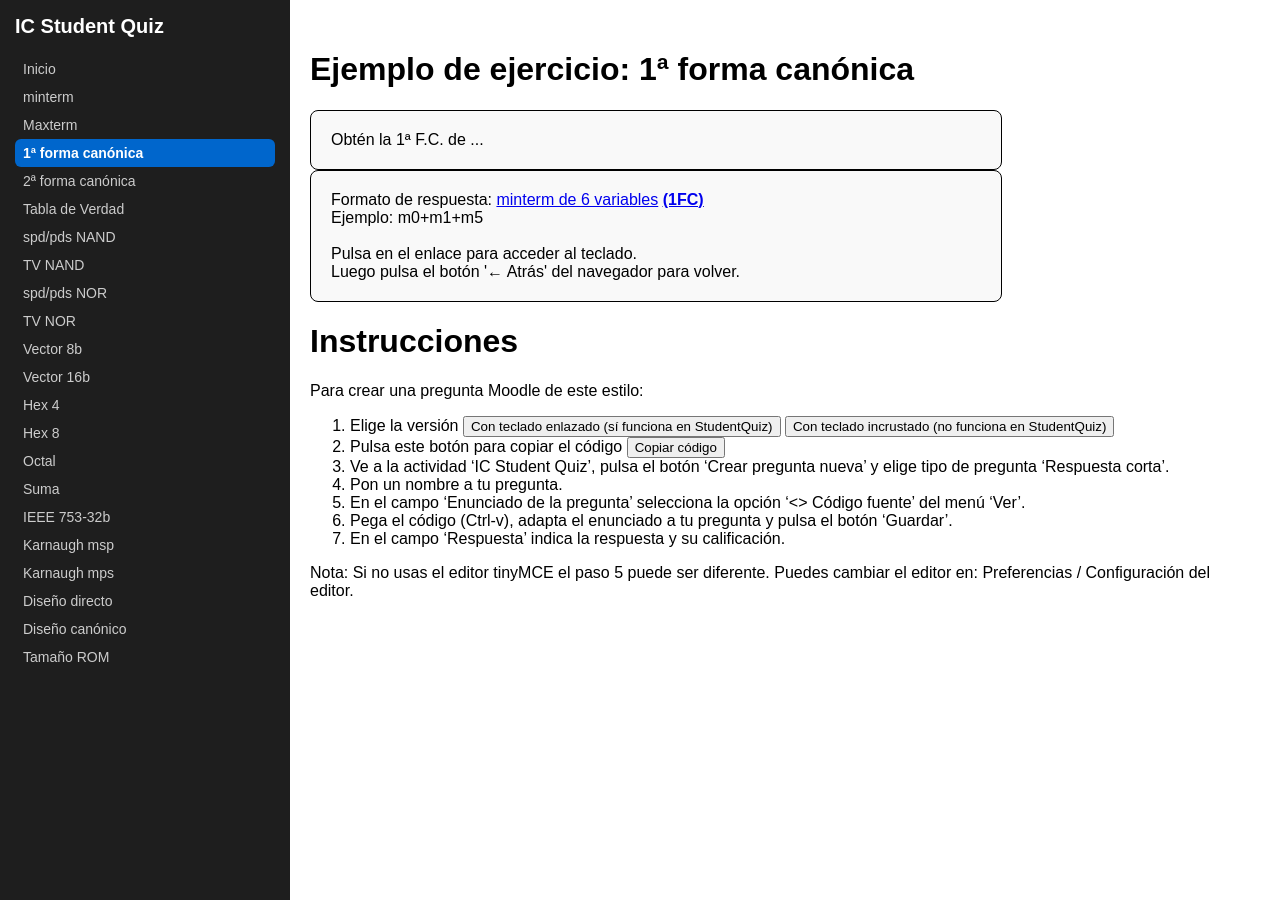
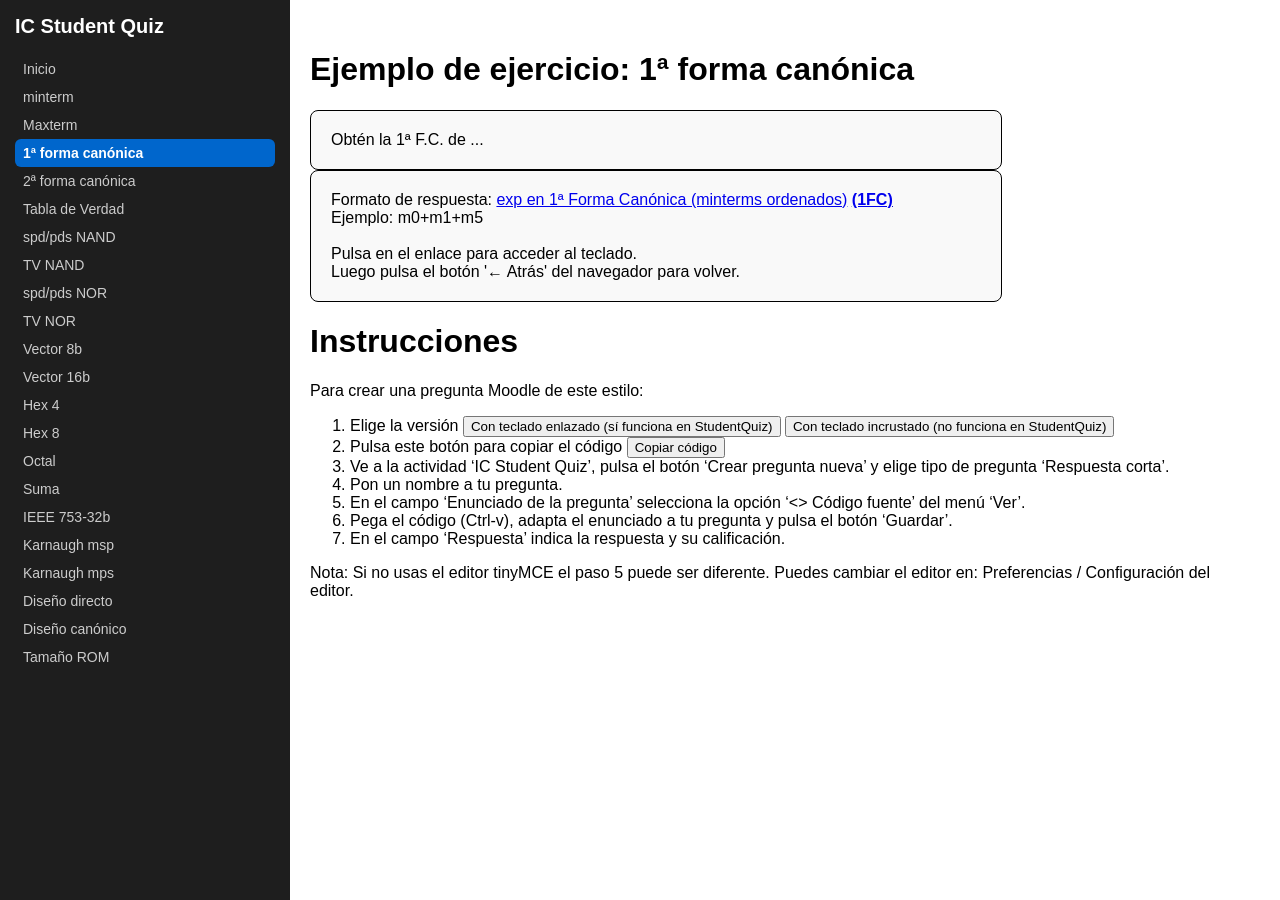
Before and after one commit to mglfcn/ic-student-quiz, a Jekyll site: the page built from forma1.md, in a window 1280 px wide. Built offline with Jekyll 4.4.1, drawn with Linux system fonts in a browser that asks for light colours.

Commit message:
Update response format description in forma1.md

```diff
--- a/forma1.md
+++ b/forma1.md
@@ -12,7 +12,7 @@ Obtén la 1ª F.C. de ...
 {% endcapture %}
 
 {% capture macro_formato_y_ejemplo %}
-Formato de respuesta: <a href="https://webdiis.unizar.es/~luisma/ic/teclado_1FC.html">minterm de 6 variables</a> <b><u><a href="https://mglfcn.github.io/ic-student-quiz/kb/ic/teclado_1FC.html">(1FC)</a></u></b><br>
+Formato de respuesta: <a href="https://webdiis.unizar.es/~luisma/ic/teclado_1FC.html">exp en 1ª Forma Canónica (minterms ordenados)</a> <b><u><a href="https://mglfcn.github.io/ic-student-quiz/kb/ic/teclado_1FC.html">(1FC)</a></u></b><br>
 Ejemplo: m0+m1+m5<br><br>
 {% endcapture %}
 
```
